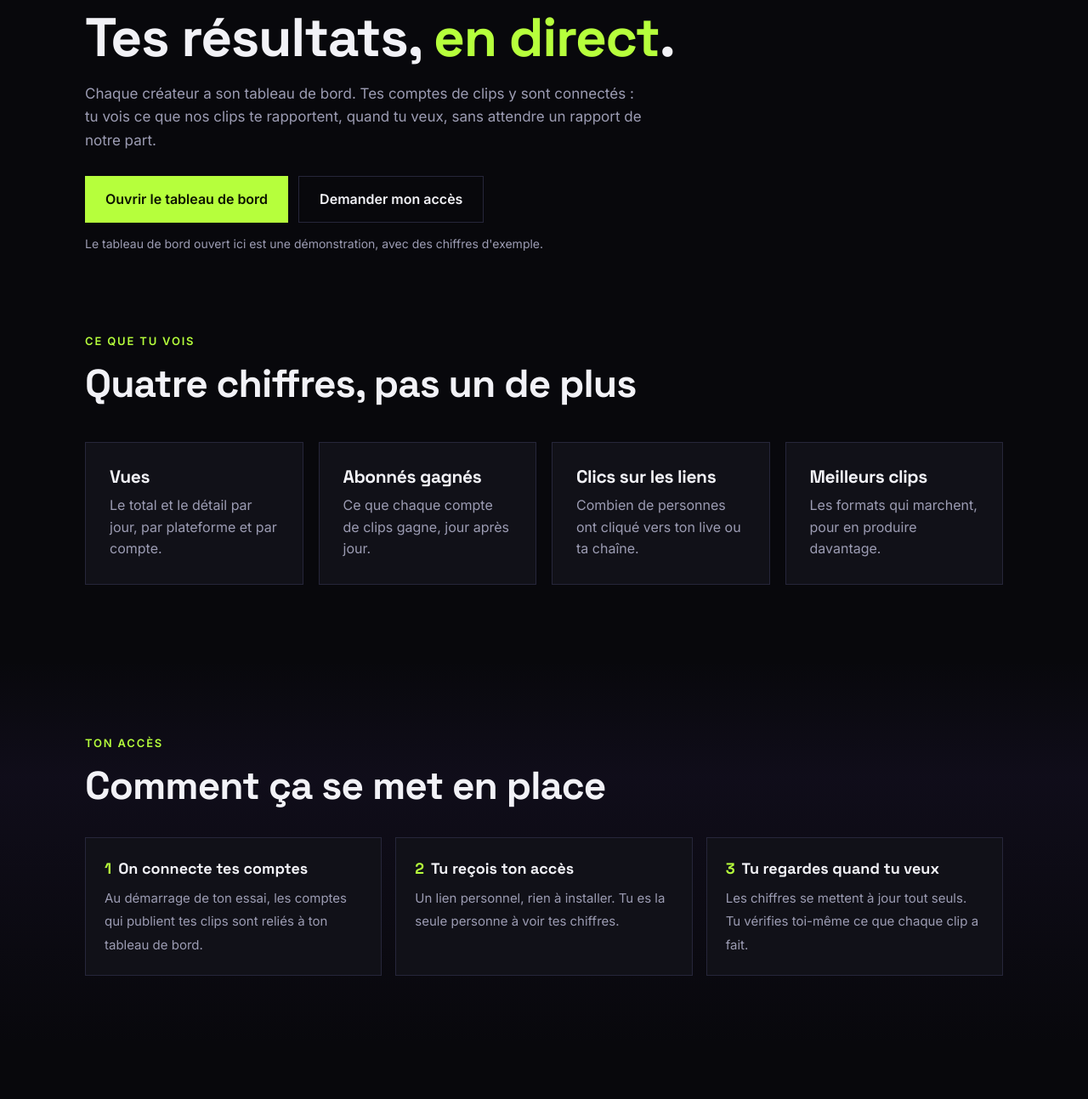
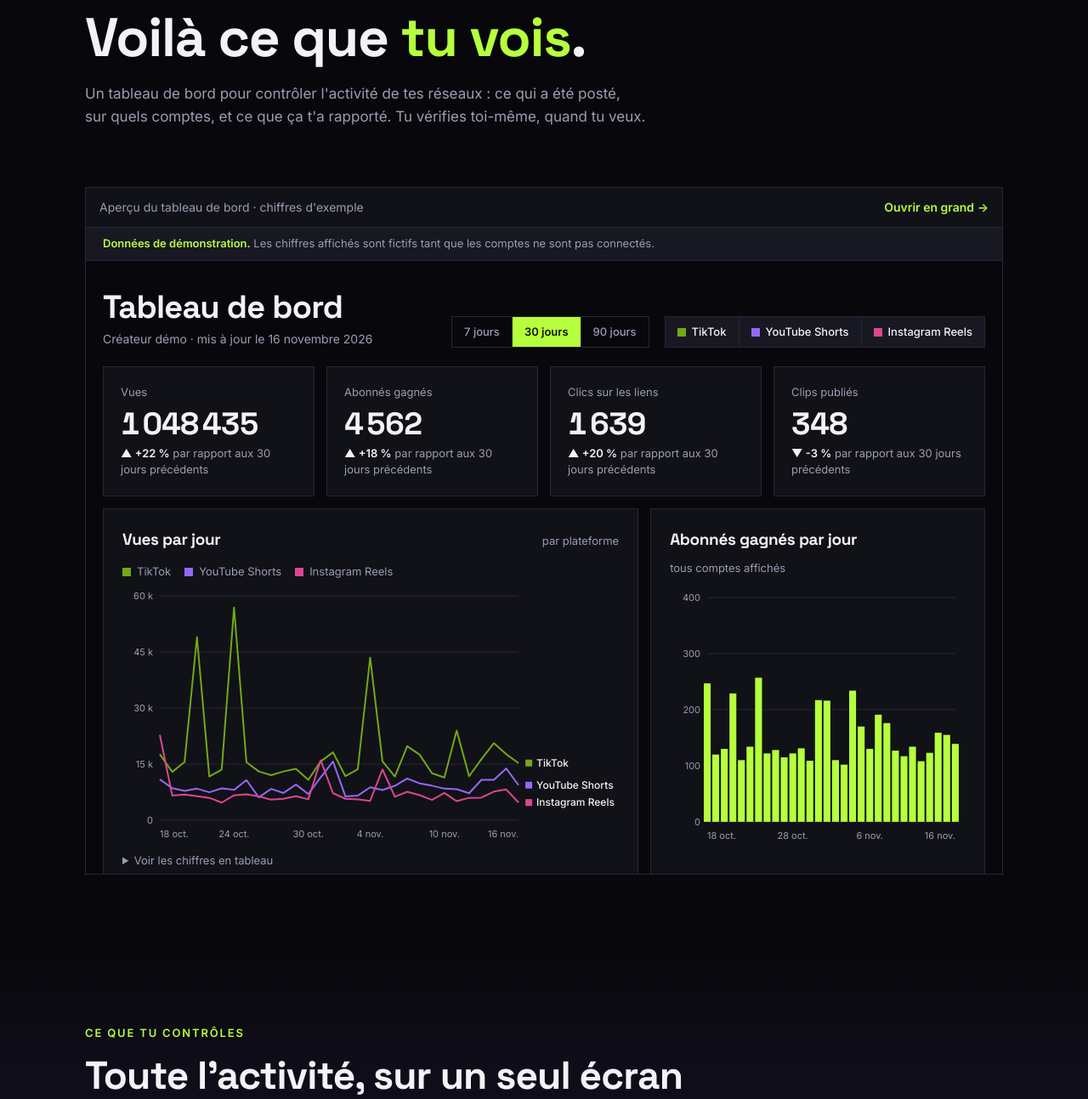
Before and after one commit to mpwclip/site, a plain HTML site: page suivi.html in a window 1280 px wide. Shown: the part 167-1460 px from the top of the page at 85% size. Drawn offline with Linux system fonts and the light colour scheme.

Commit message:
Page Suivi : aperçu du tableau de bord créateur directement dans la page
Co-Authored-By: Claude Fable 5.2 <noreply@anthropic.com>

```diff
--- a/dashboard.html
+++ b/dashboard.html
@@ -101,6 +101,7 @@
     .panel, .kpi { padding: 16px; }
     .seg button { padding: 8px 10px; }
   }
+  .embed header { display: none; }
 </style>
 </head>
 <body>
@@ -174,6 +175,7 @@
 
 <footer><div class="wrap">MPW Clips · Les vues et abonnés proviennent des plateformes, les clics des liens placés en bio.</div></footer>
 
+<script>if (/[?&]embed=1/.test(location.search)) { document.documentElement.classList.add("embed"); }</script>
 <script src="demo-data.js"></script>
 <script>
 (function () {
--- a/suivi.html
+++ b/suivi.html
@@ -174,6 +174,11 @@
   @media (prefers-reduced-motion: reduce) { .dot { animation: none; } html { scroll-behavior: auto; } }
 
   /* Page Suivi */
+  .s-frame { border: 1px solid var(--line); background: var(--surface); }
+  .s-bar { display: flex; justify-content: space-between; align-items: center; gap: 12px; flex-wrap: wrap; padding: 12px 16px; border-bottom: 1px solid var(--line); font-size: 14px; color: var(--muted); }
+  .s-bar a { color: var(--accent); font-weight: 600; }
+  .s-frame iframe { display: block; width: 100%; height: 760px; border: 0; background: var(--bg); }
+  @media (max-width: 760px) { .s-frame iframe { height: 620px; } }
   .s-hero { padding: 76px 0 40px; }
   .s-hero h1 { font-size: clamp(34px, 6vw, 64px); margin-bottom: 18px; }
   .s-hero p { color: var(--muted); max-width: 660px; margin-bottom: 28px; }
@@ -206,37 +211,29 @@
   <section class="s-hero">
     <div class="wrap">
       <div class="eyebrow">Suivi</div>
-      <h1>Tes résultats, <em>en direct</em>.</h1>
-      <p>Chaque créateur a son tableau de bord. Tes comptes de clips y sont connectés : tu vois ce que nos clips te rapportent, quand tu veux, sans attendre un rapport de notre part.</p>
-      <div class="cta-row">
-        <a href="dashboard.html" class="btn btn-primary">Ouvrir le tableau de bord</a>
-        <a href="#contact" class="btn btn-ghost">Demander mon accès</a>
-      </div>
-      <p class="s-note">Le tableau de bord ouvert ici est une démonstration, avec des chiffres d'exemple.</p>
+      <h1>Voilà ce que <em>tu vois</em>.</h1>
+      <p>Un tableau de bord pour contrôler l'activité de tes réseaux : ce qui a été posté, sur quels comptes, et ce que ça t'a rapporté. Tu vérifies toi-même, quand tu veux.</p>
     </div>
   </section>
 
-  <section style="padding-top: 24px;">
+  <section style="padding-top: 0;">
     <div class="wrap">
-      <div class="eyebrow">Ce que tu vois</div>
-      <h2>Quatre chiffres, pas un de plus</h2>
-      <div class="grid g4">
-        <div class="card"><h3>Vues</h3><p>Le total et le détail par jour, par plateforme et par compte.</p></div>
-        <div class="card"><h3>Abonnés gagnés</h3><p>Ce que chaque compte de clips gagne, jour après jour.</p></div>
-        <div class="card"><h3>Clics sur les liens</h3><p>Combien de personnes ont cliqué vers ton live ou ta chaîne.</p></div>
-        <div class="card"><h3>Meilleurs clips</h3><p>Les formats qui marchent, pour en produire davantage.</p></div>
+      <div class="s-frame">
+        <div class="s-bar"><span>Aperçu du tableau de bord · chiffres d'exemple</span><a href="dashboard.html">Ouvrir en grand →</a></div>
+        <iframe src="dashboard.html?embed=1" title="Aperçu du tableau de bord créateur" loading="lazy"></iframe>
       </div>
     </div>
   </section>
 
   <section class="band">
     <div class="wrap">
-      <div class="eyebrow">Ton accès</div>
-      <h2>Comment ça se met en place</h2>
-      <div class="s-steps">
-        <div><b><i>1</i>On connecte tes comptes</b><span>Au démarrage de ton essai, les comptes qui publient tes clips sont reliés à ton tableau de bord.</span></div>
-        <div><b><i>2</i>Tu reçois ton accès</b><span>Un lien personnel, rien à installer. Tu es la seule personne à voir tes chiffres.</span></div>
-        <div><b><i>3</i>Tu regardes quand tu veux</b><span>Les chiffres se mettent à jour tout seuls. Tu vérifies toi-même ce que chaque clip a fait.</span></div>
+      <div class="eyebrow">Ce que tu contrôles</div>
+      <h2>Toute l'activité, sur un seul écran</h2>
+      <div class="grid g4">
+        <div class="card"><h3>Vues</h3><p>Le total et le détail par jour, par plateforme et par compte.</p></div>
+        <div class="card"><h3>Abonnés gagnés</h3><p>Ce que chaque compte de clips gagne, jour après jour.</p></div>
+        <div class="card"><h3>Résultats par compte</h3><p>Chaque compte qui publie tes clips, avec ses chiffres.</p></div>
+        <div class="card"><h3>Meilleurs clips</h3><p>Les clips les plus vus, pour savoir quels formats marchent.</p></div>
       </div>
     </div>
   </section>
@@ -245,11 +242,11 @@
     <div class="wrap">
       <div class="final">
         <div class="eyebrow">Essai gratuit</div>
-        <h2>7 jours pour voir tes propres chiffres</h2>
-        <p class="lead">Envoie-nous le lien de ta chaîne. On ouvre ton tableau de bord en même temps que ton essai.</p>
+        <h2>7 jours de clips, sans engagement</h2>
+        <p class="lead">Envoie-nous le lien de ta chaîne. On te répond avec des clips faits à partir de tes propres lives.</p>
         <div class="cta-row">
           <a href="mailto:contact@mpwclip.com?subject=Essai%20gratuit%20clipping" class="btn btn-primary">contact@mpwclip.com</a>
-          <a href="dashboard.html" class="btn btn-ghost">Voir la démonstration</a>
+          <a href="portfolio.html" class="btn btn-ghost">Voir le portfolio</a>
         </div>
       </div>
     </div>
```
